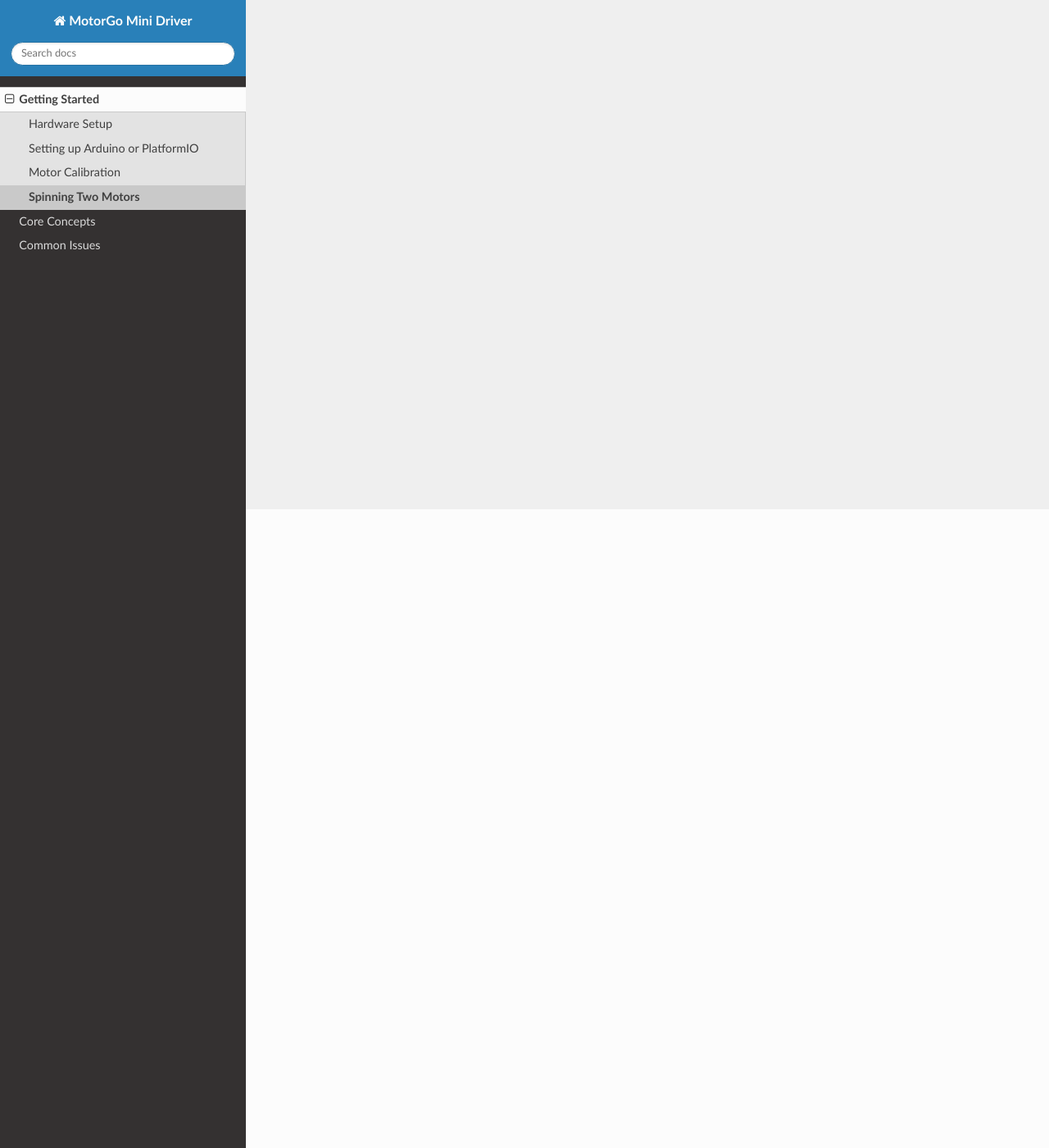
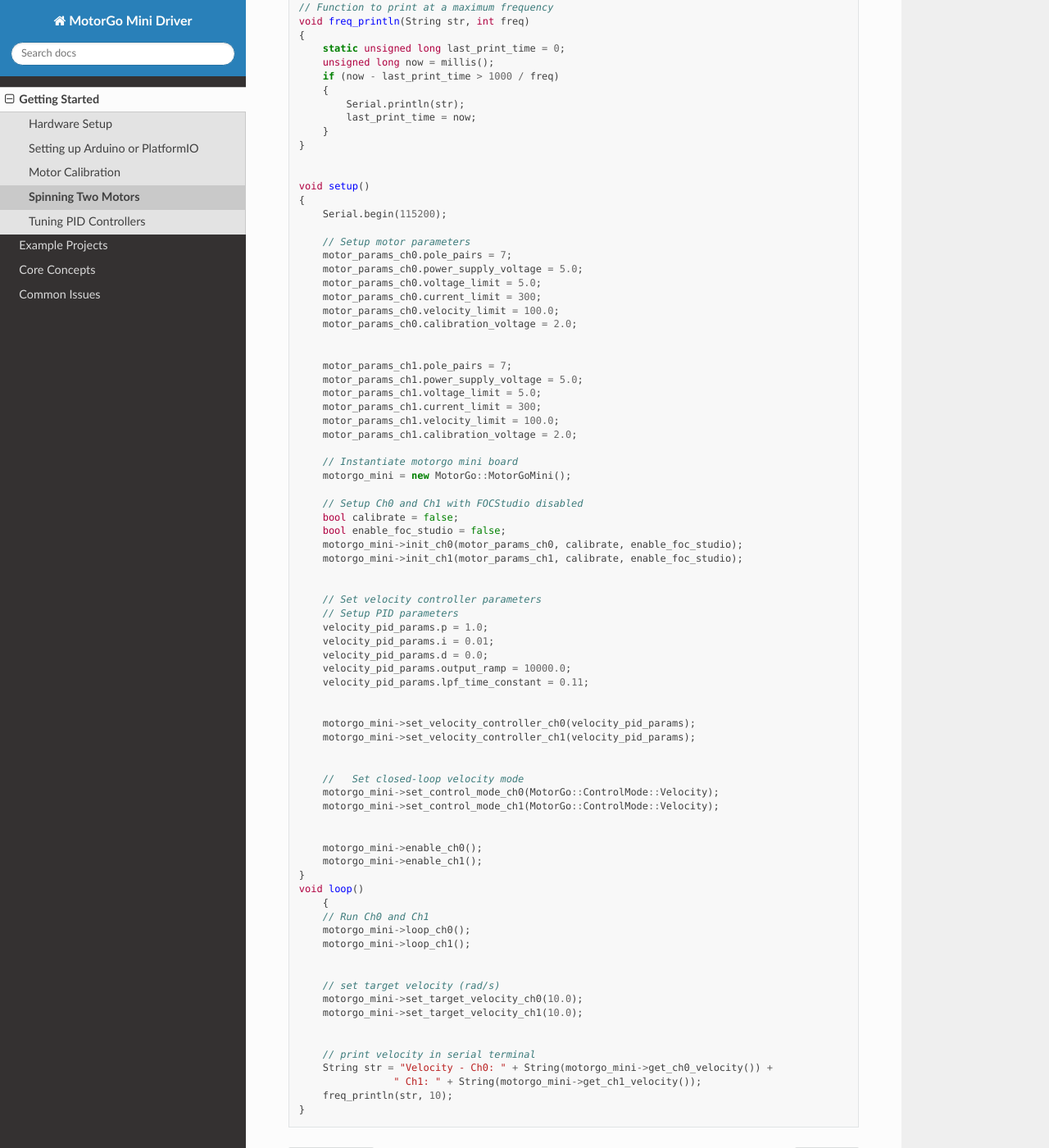
Before and after one commit to Every-Flavor-Robotics/motorgo-mini-driver, a Sphinx documentation site: the page built from docs/getting_started/spinning_motors.rst, in a window 1280 px wide and 1400 px high, scrolled down 779 px. Shown: the whole window at 82% size. Built offline with Sphinx 7.4.7 and the Read the Docs theme 2.0.0, drawn with Linux system fonts in a browser that asks for light colours; pages that are not in the unit, such as notebooks, are missing from menus; some of the changed text lies outside the part shown.

Commit message:
Added a bunch of additional pages unfilled

```diff
--- /dev/null
+++ b/docs/example_projects/balance_bot.rst
@@ -0,0 +1,6 @@
+===========
+Balance Bot
+===========
+
+
+To-Do
--- a/docs/getting_started/calibration.rst
+++ b/docs/getting_started/calibration.rst
@@ -18,9 +18,9 @@
 
 This sketch will run the calibration routine for channel 0 on the MotorGo. If you want to calibrate channel 1, simply change the function calls to ``init_ch1`` and ``loop_ch1``.
 
-* The calibration sweep involves a slow, 360-degree rotation of the rotor in both directions.
-* This process maps the rotor's position to the encoder's readings.
-* The sweep is initiated every time the code is run. If you flash calibration code to the board, it will perform a calibration every time the board resets.
+- The calibration sweep involves a slow, 360-degree rotation of the rotor in both directions.
+- This process maps the rotor's position to the encoder's readings.
+- The sweep is initiated every time the code is run. If you flash calibration code to the board, it will perform a calibration every time the board resets.
 
 .. code-block:: c++
 
--- a/docs/getting_started/getting_started.rst
+++ b/docs/getting_started/getting_started.rst
@@ -21,3 +21,4 @@
    software_setup
    calibration
    spinning_motors
+   tuning_pid
--- a/docs/getting_started/spinning_motors.rst
+++ b/docs/getting_started/spinning_motors.rst
@@ -2,4 +2,108 @@
 Spinning Two Motors
 ===================
 
-We know why you're here. Here you go.
+**Overview**
+
+This section explains how to operate the motors using the MotorGo system in various modes, including velocity, velocity open loop, position, position open loop, and torque modes. A crucial part of this process is enabling the motors and setting the desired control mode.
+
+*Pre-requisites*
+
+- Calibration: Ensure that the motors have been calibrated as outlined in the previous section. Calibration can be performed during this step or previously, and then disabled if it has already been completed.
+
+**Motor Operation Process**
+
+*Full Code Example:*
+The following code initializes both motor controller channels for the MotorGo brushless gimbal motor. It then enables the motors and configures them in velocity control mode with a basic PID controller. Finally, in the loop, the motors are commanded to run at 10 rad/s and the velocity is printed to the serial terminal.
+
+.. code-block:: c++
+
+    #include <Arduino.h>
+
+    #include "motorgo_mini.h"
+
+    MotorGo::MotorGoMini* motorgo_mini;
+    MotorGo::MotorParameters motor_params_ch0;
+    MotorGo::MotorParameters motor_params_ch1;
+    MotorGo::PIDParameters velocity_pid_params;
+
+    // Function to print at a maximum frequency
+    void freq_println(String str, int freq)
+    {
+        static unsigned long last_print_time = 0;
+        unsigned long now = millis();
+        if (now - last_print_time > 1000 / freq)
+        {
+            Serial.println(str);
+            last_print_time = now;
+        }
+    }
+
+
+    void setup()
+    {
+        Serial.begin(115200);
+
+        // Setup motor parameters
+        motor_params_ch0.pole_pairs = 7;
+        motor_params_ch0.power_supply_voltage = 5.0;
+        motor_params_ch0.voltage_limit = 5.0;
+        motor_params_ch0.current_limit = 300;
+        motor_params_ch0.velocity_limit = 100.0;
+        motor_params_ch0.calibration_voltage = 2.0;
+
+
+        motor_params_ch1.pole_pairs = 7;
+        motor_params_ch1.power_supply_voltage = 5.0;
+        motor_params_ch1.voltage_limit = 5.0;
+        motor_params_ch1.current_limit = 300;
+        motor_params_ch1.velocity_limit = 100.0;
+        motor_params_ch1.calibration_voltage = 2.0;
+
+        // Instantiate motorgo mini board
+        motorgo_mini = new MotorGo::MotorGoMini();
+
+        // Setup Ch0 and Ch1 with FOCStudio disabled
+        bool calibrate = false;
+        bool enable_foc_studio = false;
+        motorgo_mini->init_ch0(motor_params_ch0, calibrate, enable_foc_studio);
+        motorgo_mini->init_ch1(motor_params_ch1, calibrate, enable_foc_studio);
+
+
+        // Set velocity controller parameters
+        // Setup PID parameters
+        velocity_pid_params.p = 1.0;
+        velocity_pid_params.i = 0.01;
+        velocity_pid_params.d = 0.0;
+        velocity_pid_params.output_ramp = 10000.0;
+        velocity_pid_params.lpf_time_constant = 0.11;
+
+
+        motorgo_mini->set_velocity_controller_ch0(velocity_pid_params);
+        motorgo_mini->set_velocity_controller_ch1(velocity_pid_params);
+
+
+        //   Set closed-loop velocity mode
+        motorgo_mini->set_control_mode_ch0(MotorGo::ControlMode::Velocity);
+        motorgo_mini->set_control_mode_ch1(MotorGo::ControlMode::Velocity);
+
+
+        motorgo_mini->enable_ch0();
+        motorgo_mini->enable_ch1();
+    }
+    void loop()
+        {
+        // Run Ch0 and Ch1
+        motorgo_mini->loop_ch0();
+        motorgo_mini->loop_ch1();
+
+
+        // set target velocity (rad/s)
+        motorgo_mini->set_target_velocity_ch0(10.0);
+        motorgo_mini->set_target_velocity_ch1(10.0);
+
+
+        // print velocity in serial terminal
+        String str = "Velocity - Ch0: " + String(motorgo_mini->get_ch0_velocity()) +
+                    " Ch1: " + String(motorgo_mini->get_ch1_velocity());
+        freq_println(str, 10);
+    }
--- /dev/null
+++ b/docs/getting_started/tuning_pid.rst
@@ -0,0 +1,6 @@
+======================
+Tuning PID Controllers
+======================
+
+
+Describe how to use GUI to tune parameters.
--- a/docs/index.rst
+++ b/docs/index.rst
@@ -17,6 +17,7 @@
    :maxdepth: 2
 
    getting_started/getting_started
+   example_projects/examples
    core_concepts/core_concepts
    api/api_reference
    common_issues
```
Also changed, not shown: docs/example_projects/examples.rst (added, +8 -0 lines).
